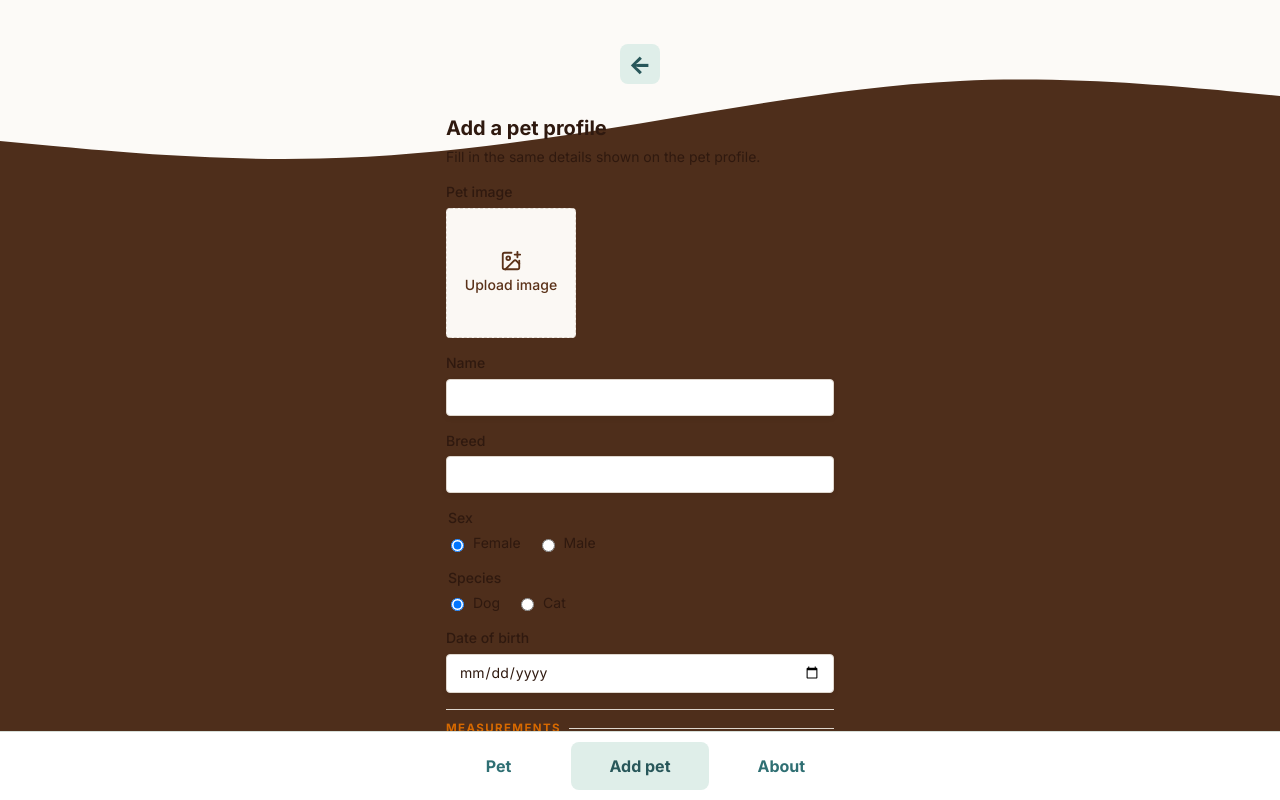
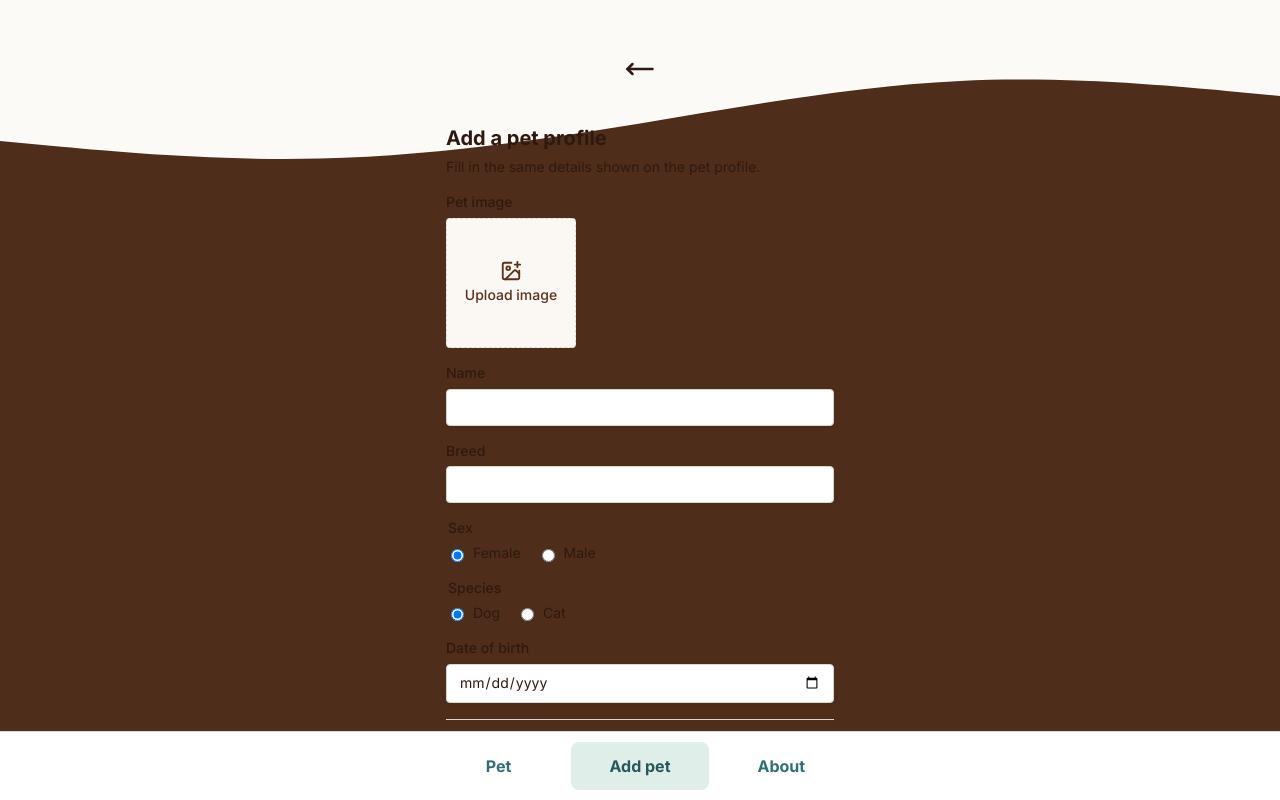
Before and after one commit to LadyLockheed/pet-pwa, a React (Vite) app: page /add-pet in a window 1280 px wide. Shown: the top 800 px of the page. Built offline with nearby package versions, Linux system fonts and the light colour scheme.

Commit message:
Restyle backbutton

```diff
--- a/src/components/BackButton.tsx
+++ b/src/components/BackButton.tsx
@@ -1,5 +1,7 @@
 import { Link } from 'react-router-dom';
+import { MoveLeft } from 'lucide-react';
 import styled from 'styled-components';
+import { colors } from '../styles/colors';
 
 interface BackButtonProps {
 	to: string;
@@ -9,19 +11,18 @@ interface BackButtonProps {
 export default function BackButton({ to, label }: BackButtonProps) {
 	return (
 		<ButtonLink to={to} aria-label={label}>
-			&larr;
+			<MoveLeft size={30} />
 		</ButtonLink>
 	);
 }
 
 const ButtonLink = styled(Link)({
 	display: 'grid',
-	width: '40px',
-	height: '40px',
+	width: '50px',
+	height: '50px',
 	placeItems: 'center',
 	borderRadius: '8px',
-	backgroundColor: '#dfeee9',
-	color: '#28575a',
+	color: colors.blackBrown,
 	fontSize: '1.5rem',
 	fontWeight: 800,
 	textDecoration: 'none',
```
